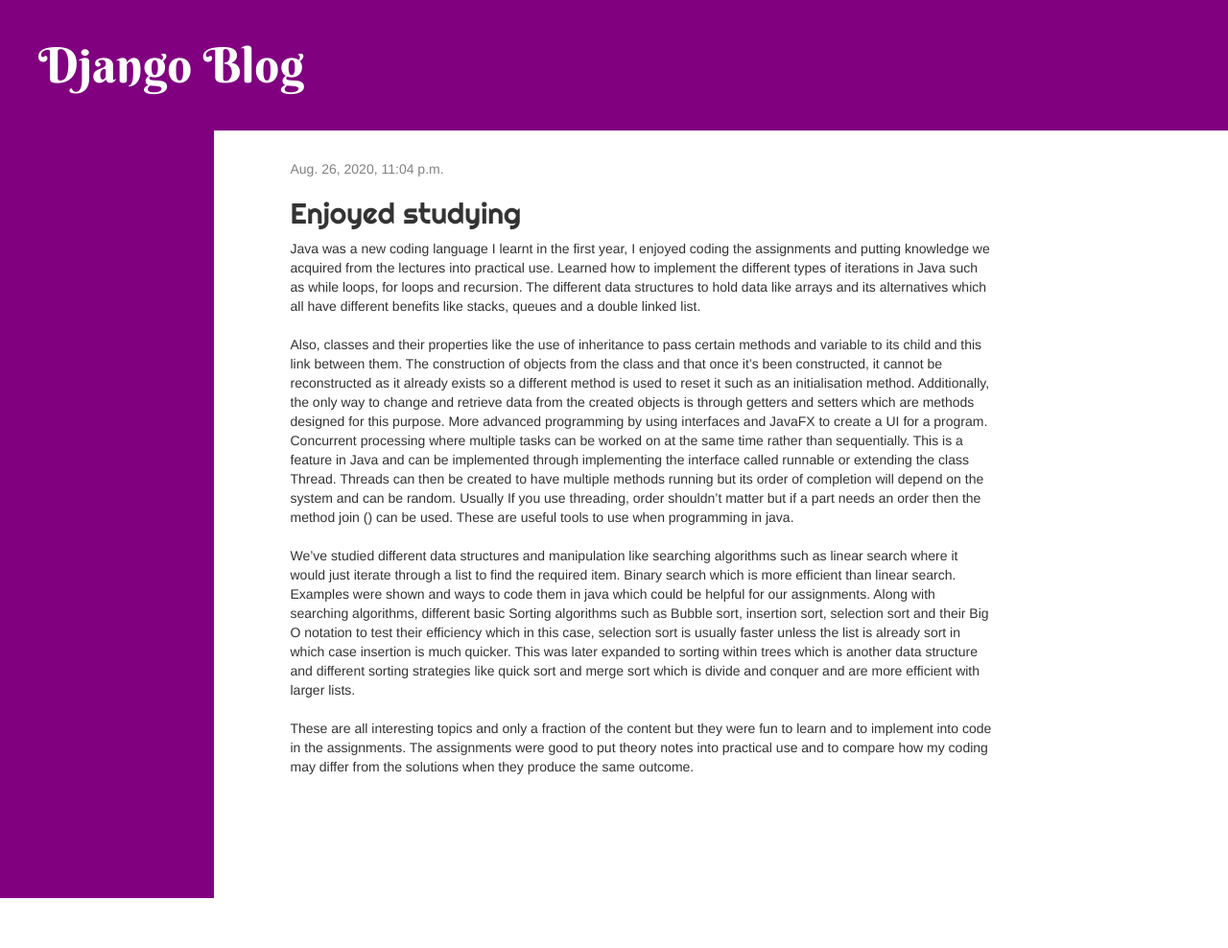
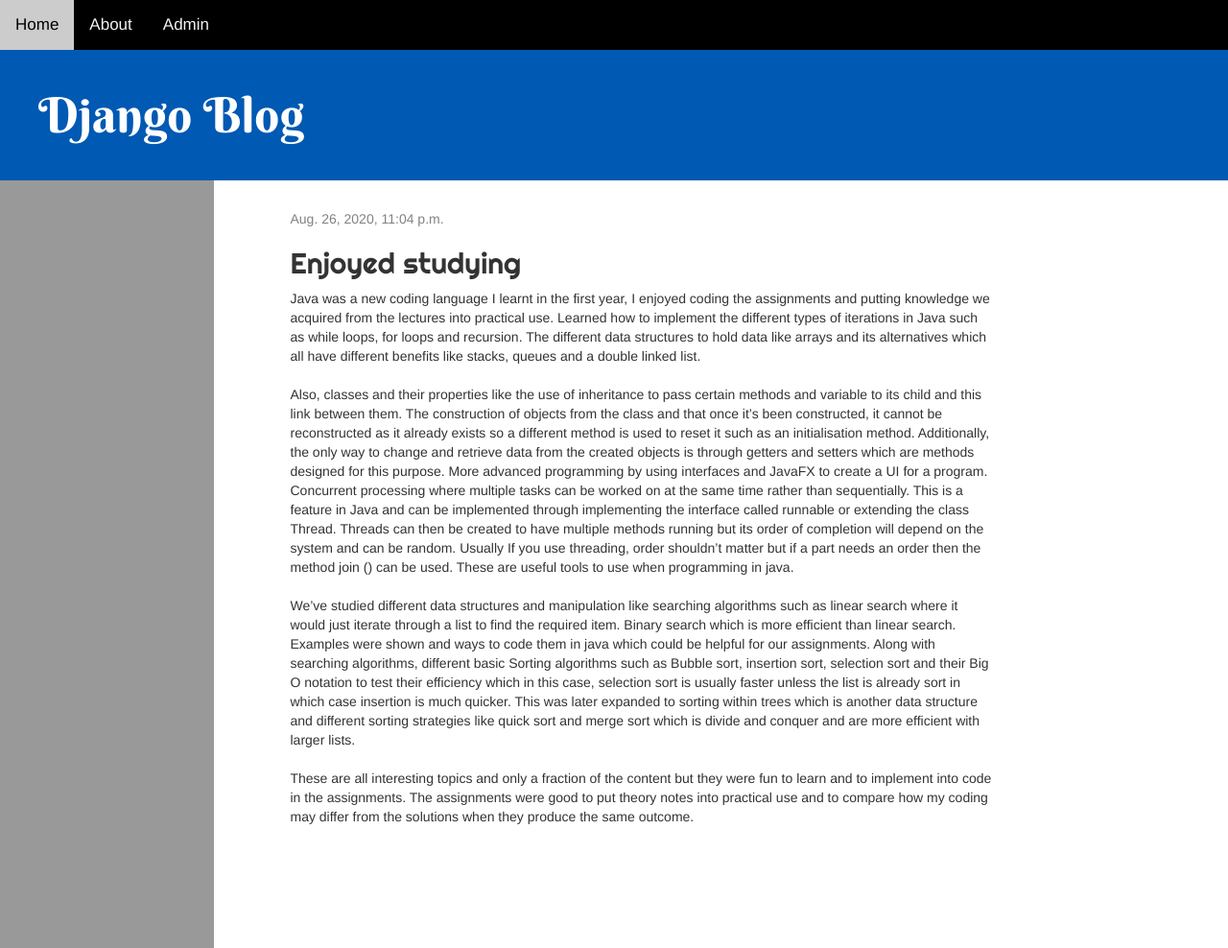
Before and after one commit to ZakeC1/blog, a Django app: page /post/4/ in a window 1280 px wide; the page is wider, and only the part inside the window is pictured. Shown: that part at 96% size. Before the commit the page ends 936 px from the top of that part, so only its background shows below. Run offline with Django 3.2, Linux system fonts and the light colour scheme; data comes from the database, SQL or seed files in the repository; both versions use the stored data as it was after the commit; some libraries are stand-ins or nearby versions.

Commit message:
Added topnav, final text and colours

```diff
--- a/blog/static/css/blog.css
+++ b/blog/static/css/blog.css
@@ -1,5 +1,5 @@
 .page-header {
-background-color: purple;
+background-color: #0059b3;
 margin: 0;
 padding: 20px 20px 30px 40px;
 border-width: 0px;
@@ -9,6 +9,7 @@ color: #ffffff;
 font-size: 38pt;
 text-decoration: none;
 }
+
 .page {
 display: inline-flex;
 min-height: 100%;
@@ -28,6 +29,7 @@ border-radius: 5px;
 box-sizing: border-box;
 overflow: hidden;
 padding: 10px;
+ box-shadow: 0 16px 48px #E3E7EB;
 }
 
 h1 {
@@ -59,26 +61,58 @@ margin-bottom: 70px;
 color: #000000;
 }
 
+.topnav {
+background-color: black;
+overflow: hidden;
+}
+
+.topnav a {
+float: left;
+color: #f2f2f2;
+text-align: center;
+padding: 14px 16px;
+text-decoration: none;
+font-size: 17px;
+}
+
+.topnav a:hover {
+background-color: #cccccc;
+color: black;
+}
+
+:root {
+  --mainColor: #999999;
+}
+
 .sidelinks {
 min-height: 500%;
 flex: 0.2;
 width: 200px;
-background-color: purple;
+background-color: #999999;
 overflow: shown;
 }
 
 .sidelinks a {
 color: white;
 padding-left: 20px;
-padding-top: 12px;
-padding-bottom: 12px;
-font-size: 18pt;
+padding-top: 15px;
+padding-bottom: 15px;
+font-size: 1.3vw;
 text-decoration: none;
 display: block;
 font-family: 'Berkshire Swash';
+background:
+    linear-gradient(
+      to bottom, var(--mainColor) 0%,
+      var(--mainColor) 100%
+    );
+	background-position: 0 100%;
+    background-repeat: repeat-x;
+    background-size: 4px 4px;
+transition: background-size .2s;
 }
 
 .sidelinks a:hover {
-background-color: #ddd;
-color: black;
+background-size: 4px 60px;
+--mainColor: #cccccc;
 }
--- /dev/null
+++ b/blog/templates/blog/about.html
@@ -0,0 +1,6 @@
+{% extends 'blog/base.html' %}
+
+{% block content %}
+	<p1>Enjoy solving problems and programming, learning new skills which can be applied to my life and helping others. Currently studying Mathematics and Computer Science at University of Birmingham.
+	Created this blogsite from the Django instructiong then added other useful tools and made changes to change the look and feel of the Blog site.</p1>
+{% endblock %}
--- a/blog/templates/blog/base.html
+++ b/blog/templates/blog/base.html
@@ -8,7 +8,13 @@
 		<link href="https://fonts.googleapis.com/css?family=Berkshire+Swash" rel="stylesheet" type="text/css">
 		<link rel="stylesheet" href="{% static 'css/blog.css' %}">
 	</head>
+
 	<body>
+		<div class="topnav" >
+            <a href="/">Home</a>
+            <a href="/about">About</a>
+            <a href="/admin">Admin</a>
+        </div>
 		<div class="page-header">
 			{% if user.is_authenticated %}
 				<a href="{% url 'post_new' %}" class="top-menu"><span class="glyphicon glyphicon-plus"></span></a>
--- a/blog/urls.py
+++ b/blog/urls.py
@@ -6,4 +6,5 @@ urlpatterns = [
     path('post/<int:pk>/', views.post_detail, name='post_detail'),
     path('post/new/', views.post_new, name='post_new'),
     path('post/<int:pk>/edit/', views.post_edit, name='post_edit'),
+    path('about/', views.about, name='about'),
 ]
--- a/blog/views.py
+++ b/blog/views.py
@@ -39,3 +39,6 @@ def post_edit(request, pk):
     else:
         form = PostForm(instance=post)
     return render(request, 'blog/post_edit.html', {'form': form})
+
+def about(request):
+    return render(request, 'blog/about.html')
```
Also changed, not shown: db.sqlite3.
